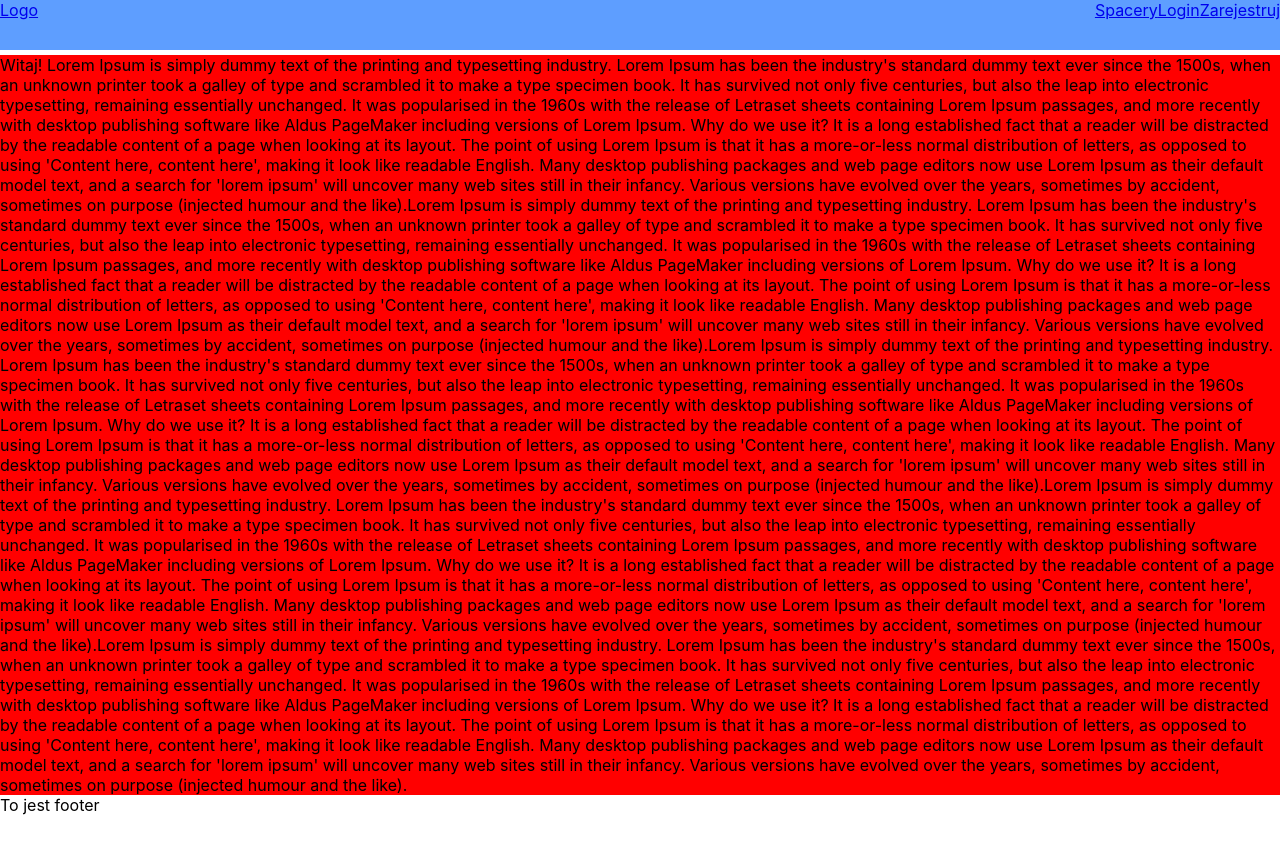
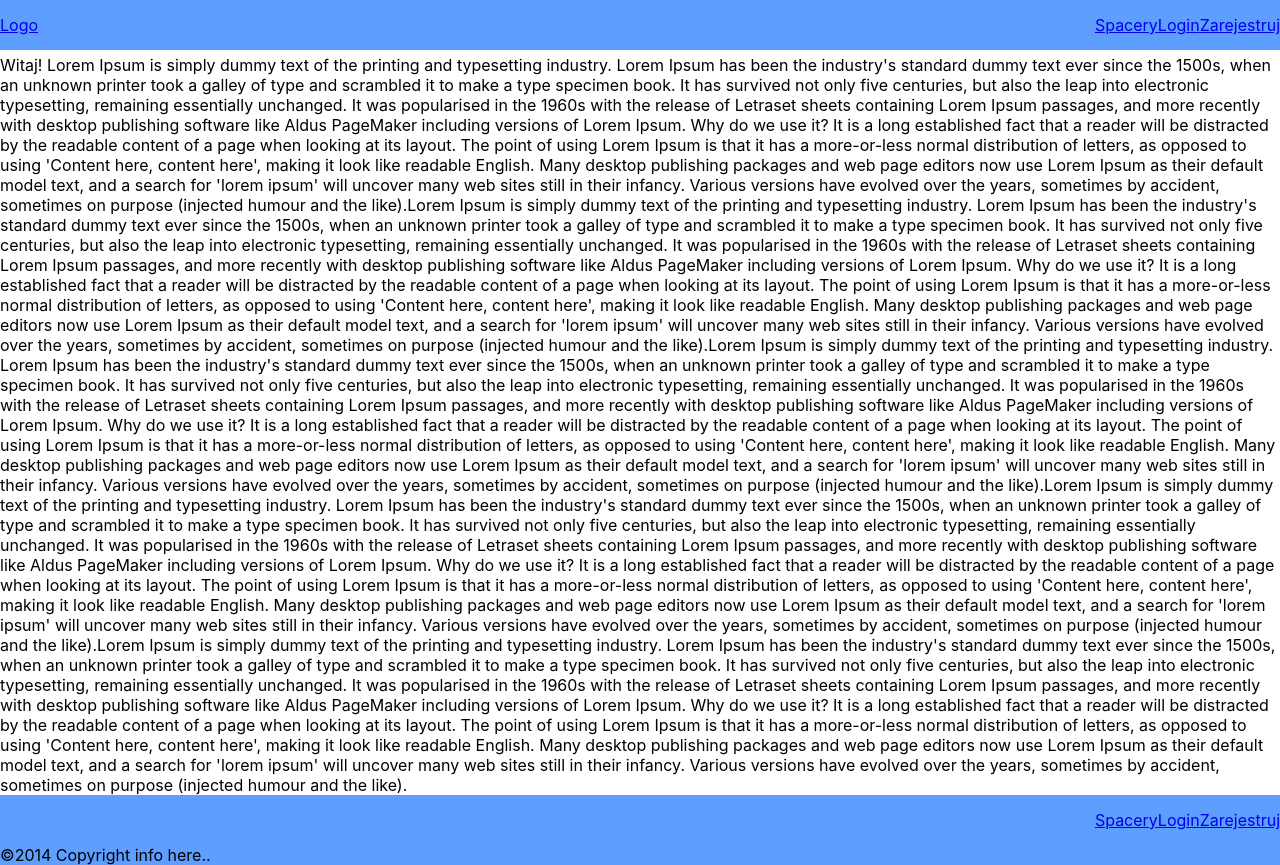
Before and after one commit to TomaszKorenberg/walk-dog, a React (Create React App) app: page / in a window 1280 px wide. Before the commit the page ends 815 px from the top, so only its background shows below. Built offline with nearby package versions, Linux system fonts and the light colour scheme.

Commit message:
header, footer & dashboard

```diff
--- a/src/components/DashboardPage.scss
+++ b/src/components/DashboardPage.scss
@@ -1,4 +1,3 @@
 .dashboard-div{
-  background-color: red;
-  height: 100%
+  height: 100%;
 }
--- a/src/components/Footer.jsx
+++ b/src/components/Footer.jsx
@@ -1,10 +1,27 @@
+import "./Footer.scss";
 import React from "react";
+import {Link} from "react-router-dom";
 
 const Footer = () => (
     <footer>
         <div className={"footer-div"}>
-        To jest footer
+            <nav>
+                <li>
+                </li>
+                <div className={"menu-right"}>
+                    <li className={"menu-right-li"}>
+                        <Link to={"/walks"}>Spacery</Link>
+                    </li>
+                    <li className={"menu-right-li"}>
+                        <Link to={"/login"}>Login</Link>
+                    </li>
+                    <li className={"menu-right-li"}>
+                        <Link to={"/register"}>Zarejestruj</Link>
+                    </li>
+                </div>
+            </nav>
         </div>
+        ©2014 Copyright info here..
     </footer>
 );
 
--- a/src/components/Footer.scss
+++ b/src/components/Footer.scss
@@ -1,2 +1,3 @@
-.footer-div{
+footer{
+  background-color: #5E9EFF;
 }
--- a/src/components/Header.scss
+++ b/src/components/Header.scss
@@ -1,15 +1,24 @@
+header{
+  position: fixed;
+  top:0px;
+  left: 0px;
+  width: 100%;
+  height: 50px;
+  background-color: #5E9EFF;
+}
+
 nav{
   display: flex;
   justify-content: space-between;
-  position: fixed;
-  width: 100%;
+  align-items: center;
   height: 50px;
-  top: 0px;
-  background-color: #5E9EFF;
 }
 
 li {
   list-style-type: none;
+  display: flex;
+  align-items: center;
+  height: 50px;
 }
 
 .menu-right-li:hover{
```
Also changed, not shown: 2 other files (tests, documents, lock files or other folders).
